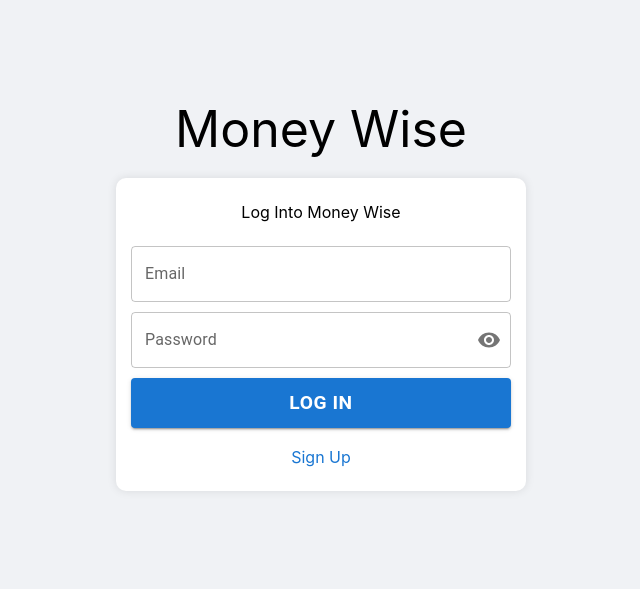
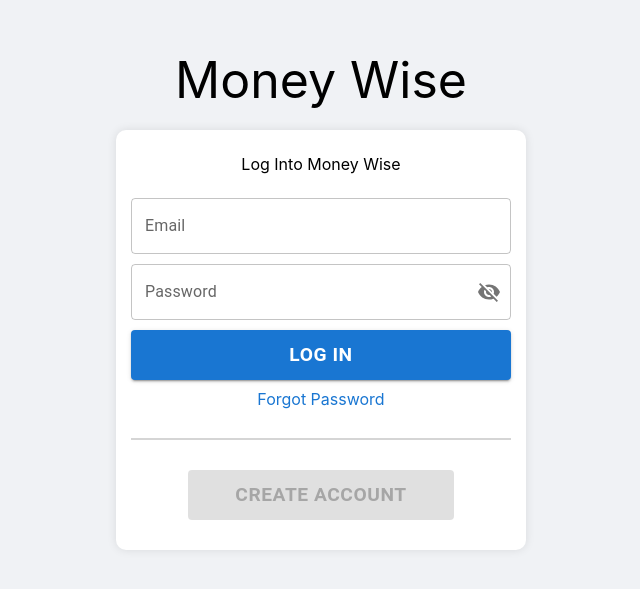
Before and after one commit to wagner-tanaka/expenses-aware-front, a React (Create React App) app: page /login in a window 1280 px wide. Shown: the part 109-698 px from the top of the page, without its empty margins (319-959 px from the left). Built offline with nearby package versions, Linux system fonts and the light colour scheme.

Commit message:
[DEV] Login Feature, api, form

```diff
--- a/src/pages/login/loginPage.module.css
+++ b/src/pages/login/loginPage.module.css
@@ -6,10 +6,6 @@
     flex-direction: column;
     align-items: center;
     justify-content: center;
-}
-
-.mainContainer {
-
 }
 
 .loginMessage {
@@ -29,7 +25,11 @@
 }
 
 .mainContent {
-    padding: 0 15px;
+    display: flex;
+    flex-direction: column;
+    align-items: center;
+    justify-content: center;
+    padding: 0 15px 20px 15px;
     width: 380px;
     border-radius: 10px;
     background-color: #fff;
@@ -40,11 +40,13 @@
     margin-bottom: 10px;
 }
 
-.signUpContainer {
+.forgotPasswordContainer {
     display: flex;
     align-items: center;
     justify-content: center;
-    padding: 10px 0 25px;
+    border-bottom : 2px solid #D5D5D5;
+    padding-bottom: 30px;
+    width: 100%;
 }
 
 @media (max-width: 480px) {
--- a/src/pages/login/loginPage.tsx
+++ b/src/pages/login/loginPage.tsx
@@ -8,14 +8,21 @@ import styles from './loginPage.module.css';
 function LoginPage() {
   // states
   const [showPassword, setShowPassword] = useState(false);
+  const [email, setEmail] = useState('');
+  const [password, setPassword] = useState('');
 
   // methods
   const handleClickShowPassword = () => setShowPassword((show) => !show);
   const handleMouseDownPassword = (event: React.MouseEvent<HTMLButtonElement>) => event.preventDefault();
 
+  const handleLogin = () => {
+    console.log('login');
+  };
+
+  const handleCreateAccount = () => console.log('create account');
+
   return (
     <div className={styles.bodyContainer}>
-      <div className={styles.mainContainer}>
       <div className={styles.logoContainer}>
         Money Wise
       </div>
@@ -27,6 +34,8 @@ function LoginPage() {
           label="Email"
           variant="outlined"
           sx={{ width: '100%' }}
+          value={email}
+          onChange={(e) => setEmail(e.target.value)}
         />
         <FormControl sx={{ width: '100%' }} variant="outlined">
           <InputLabel htmlFor="outlined-adornment-password">Password</InputLabel>
@@ -41,26 +50,40 @@ function LoginPage() {
                   onMouseDown={handleMouseDownPassword}
                   edge="end"
                 >
-                    {showPassword ? <VisibilityOff /> : <Visibility />}
+                  {showPassword ? <Visibility /> : <VisibilityOff />}
                 </IconButton>
               </InputAdornment>
               )}
             label="Password"
+            value={password}
+            onChange={(e) => setPassword(e.target.value)}
           />
         </FormControl>
         <Button
           variant="contained"
           sx={{ width: '100%', fontSize: '1.2rem', fontWeight: 'bold' }}
           size="large"
+          onClick={handleLogin}
         >
           Log In
         </Button>
-          <div className={styles.signUpContainer}>
+        <div className={styles.forgotPasswordContainer}>
           <Link href="www.google.com" underline="hover">
-              Sign Up
+            Forgot Password
           </Link>
         </div>
-        </div>
+        <Button
+          variant="contained"
+          color="success"
+          sx={{
+            width: '70%', fontSize: '1.2rem', fontWeight: 'bold', marginTop: '20px', marginBottom: '20px',
+          }}
+          size="large"
+          onClick={handleCreateAccount}
+          disabled
+        >
+          Create Account
+        </Button>
       </div>
     </div>
   );
```
Also changed, not shown: package.json (+6 -4 lines), src/services/http/auth.api.ts (added, +16 -0 lines), 1 other file (tests, documents, lock files or other folders). Lines whose indentation alone changed are shown as unchanged.
